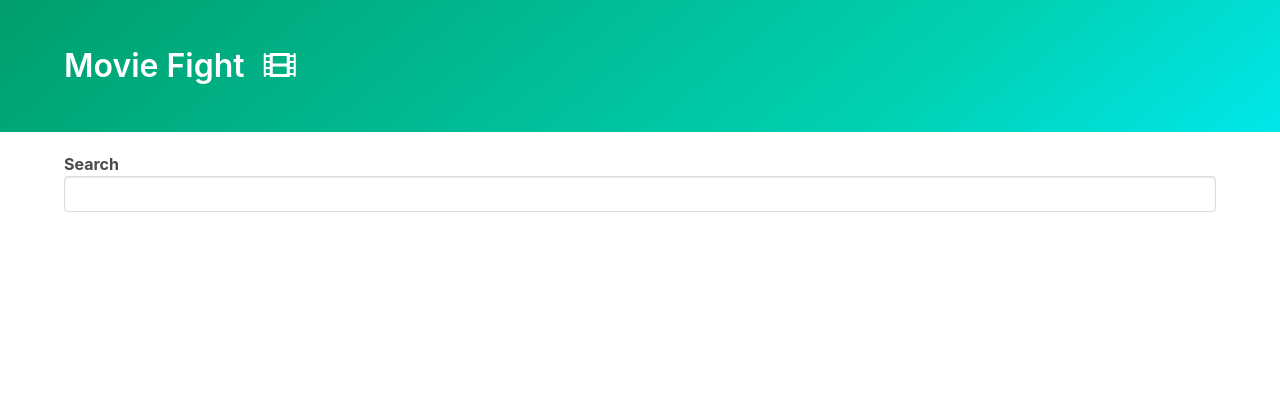
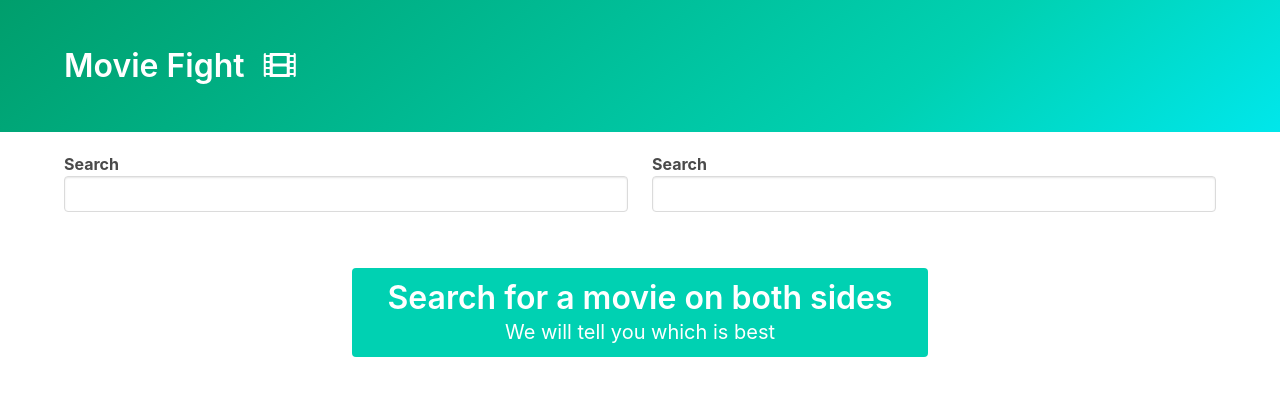
Before and after one commit to Zacban/JavascriptBootcamp, a plain HTML site: page section 21/index.html in a window 1280 px wide. Drawn offline with nearby package versions, Linux system fonts and the light colour scheme.

Commit message:
extracted configuration to object. added second searchfield

```diff
--- a/section 21/index.html
+++ b/section 21/index.html
@@ -23,8 +23,19 @@
     </div>
   </section>
   <div class="container">
-    <div class="autocomplete"></div>
-    <div id="summary"></div>
+    <div class="columns">
+      <div class="column">
+        <div id="left-autocomplete"></div>
+      </div>
+      <div class="column">
+        <div id="right-autocomplete"></div>
+      </div>
+    </div>
+
+    <div class="column is-half notification is-primary tutorial">
+      <h2 class="title">Search for a movie on both sides</h1>
+      <p class="subtitle">We will tell you which is best</p>
+    </div>
   </div>
 </body>
 
--- a/section 21/index.js
+++ b/section 21/index.js
@@ -1,8 +1,7 @@
-import { debounce, searchFetch } from "./utils.js";
+//import { debounce, searchFetch } from "./utils.js";
 import { createAutoComplete } from "./autocomplete.js";
 
-createAutoComplete({
-    root: document.querySelector('.autocomplete'),
+const autocompleteConfig = {
     renderOption(movie) {
         const imgSrc = movie.Poster === 'N/A' ? '' : movie.Poster;
         return `
@@ -11,6 +10,8 @@ createAutoComplete({
         `;
     },
     onOptionSelect(movie) {
+        document.querySelector('.tutorial').classList.add('is-hidden');
+
         onMovieSelect(movie);
     },
     inputValue(movie) {
@@ -29,6 +30,16 @@ createAutoComplete({
 
         return response.data.Search;
     }
+}
+
+createAutoComplete({
+    ...autocompleteConfig,
+    root: document.querySelector('#left-autocomplete'),
+});
+
+createAutoComplete({
+    ...autocompleteConfig,
+    root: document.querySelector('#right-autocomplete'),
 });
 
 const onMovieSelect = async movie => {
```
